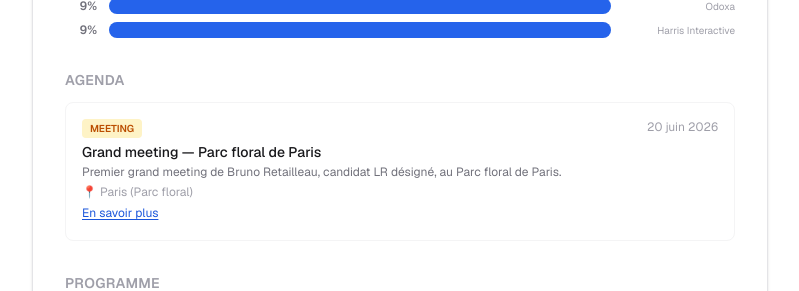
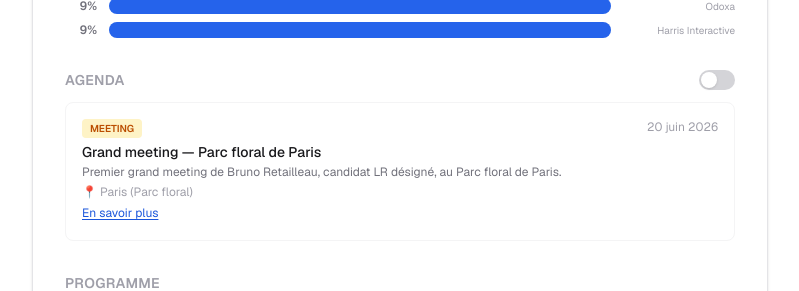
Before and after one commit to Vincent-Renard/elyz2027, a Next.js app: page /candidats/bruno-retailleau in a window 1280 px wide. Shown: the part 742-1033 px from the top of the page, without its empty margins (240-1039 px from the left). Built offline with nearby package versions, Linux system fonts and the light colour scheme.

Commit message:
Add toggle to hide past agenda events on candidate page

```diff
--- a/src/app/candidats/[slug]/page.tsx
+++ b/src/app/candidats/[slug]/page.tsx
@@ -2,6 +2,7 @@ import { candidates } from "@/data/candidates";
 import { articles } from "@/data/articles";
 import { polls } from "@/data/polls";
 import { agendaEvents } from "@/data/agenda";
+import AgendaSection from "@/components/AgendaSection";
 import ProgramSection from "@/components/ProgramSection";
 import Link from "next/link";
 import { notFound } from "next/navigation";
@@ -216,57 +217,7 @@ export default async function CandidatePage({
             .filter((e) => e.candidateId === candidate.id)
             .sort((a, b) => a.date.localeCompare(b.date));
 
-          if (candidateAgenda.length === 0) return null;
-
-          const typeLabels = {
-            meeting: { label: "Meeting", class: "bg-amber-100 text-amber-700" },
-            conference: { label: "Conférence", class: "bg-purple-100 text-purple-700" },
-            media: { label: "Média", class: "bg-blue-100 text-blue-700" },
-          };
-
-          return (
-            <div className="mt-8">
-              <h2 className="text-sm font-semibold uppercase tracking-wide text-zinc-400">
-                Agenda
-              </h2>
-              <ul className="mt-3 space-y-3">
-                {candidateAgenda.map((e) => {
-                  const t = typeLabels[e.type];
-                  const isPast = new Date(e.date) < new Date();
-                  return (
-                    <li
-                      key={e.id}
-                      className={`rounded-lg border border-zinc-100 p-4 ${isPast ? "opacity-50" : ""}`}
-                    >
-                      <div className="flex items-start justify-between gap-2">
-                        <span className={`rounded px-2 py-0.5 text-[10px] font-semibold uppercase ${t.class}`}>
-                          {t.label}
-                        </span>
-                        <span className={`text-xs ${isPast ? "text-zinc-300" : "text-zinc-400"}`}>
-                          {formatDate(e.date)}
-                        </span>
-                      </div>
-                      <p className="mt-1 text-sm font-medium text-zinc-900">{e.label}</p>
-                      <p className="mt-0.5 text-xs text-zinc-500">{e.description}</p>
-                      {e.location && (
-                        <p className="mt-1 text-xs text-zinc-400">📍 {e.location}</p>
-                      )}
-                      {e.url && (
-                        <a
-                          href={e.url}
-                          target="_blank"
-                          rel="noopener noreferrer"
-                          className="mt-1 inline-block text-xs text-elyz-blue underline underline-offset-2"
-                        >
-                          En savoir plus
-                        </a>
-                      )}
-                    </li>
-                  );
-                })}
-              </ul>
-            </div>
-          );
+          return <AgendaSection events={candidateAgenda} />;
         })()}
 
         <ProgramSection candidateId={candidate.id} programUrl={candidate.programUrl} />
--- /dev/null
+++ b/src/components/AgendaSection.tsx
@@ -0,0 +1,100 @@
+"use client";
+
+import { useState } from "react";
+import type { AgendaEvent } from "@/data/agenda";
+
+function formatDate(dateStr: string) {
+  const [y, m, d] = dateStr.split("-").map(Number);
+  return new Date(y, m - 1, d).toLocaleDateString("fr-FR", {
+    day: "numeric",
+    month: "long",
+    year: "numeric",
+  });
+}
+
+const typeLabels = {
+  meeting: { label: "Meeting", class: "bg-amber-100 text-amber-700" },
+  conference: { label: "Conférence", class: "bg-purple-100 text-purple-700" },
+  media: { label: "Média", class: "bg-blue-100 text-blue-700" },
+};
+
+export default function AgendaSection({ events }: { events: AgendaEvent[] }) {
+  const [hidePast, setHidePast] = useState(false);
+  const today = new Date();
+
+  const filtered = hidePast
+    ? events.filter((e) => new Date(e.date) >= today)
+    : events;
+
+  if (events.length === 0) return null;
+
+  return (
+    <div className="mt-8">
+      <div className="flex items-center justify-between">
+        <h2 className="text-sm font-semibold uppercase tracking-wide text-zinc-400">
+          Agenda
+        </h2>
+        <button
+          onClick={() => setHidePast(!hidePast)}
+          className={`relative inline-flex h-5 w-9 items-center rounded-full transition-colors ${
+            hidePast ? "bg-elyz-blue" : "bg-zinc-300"
+          }`}
+        >
+          <span
+            className={`inline-block h-4 w-4 transform rounded-full bg-white shadow-sm transition-transform ${
+              hidePast ? "translate-x-4" : "translate-x-0.5"
+            }`}
+          />
+        </button>
+      </div>
+      {hidePast && (
+        <p className="mt-1 text-[11px] text-zinc-400">
+          Masquer les événements passés
+        </p>
+      )}
+
+      <ul className="mt-3 space-y-3">
+        {filtered.map((e) => {
+          const t = typeLabels[e.type];
+          const isPast = new Date(e.date) < today;
+          return (
+            <li
+              key={e.id}
+              className={`rounded-lg border border-zinc-100 p-4 ${isPast ? "opacity-50" : ""}`}
+            >
+              <div className="flex items-start justify-between gap-2">
+                <span className={`rounded px-2 py-0.5 text-[10px] font-semibold uppercase ${t.class}`}>
+                  {t.label}
+                </span>
+                <span className={`text-xs ${isPast ? "text-zinc-300" : "text-zinc-400"}`}>
+                  {formatDate(e.date)}
+                </span>
+              </div>
+              <p className="mt-1 text-sm font-medium text-zinc-900">{e.label}</p>
+              <p className="mt-0.5 text-xs text-zinc-500">{e.description}</p>
+              {e.location && (
+                <p className="mt-1 text-xs text-zinc-400">📍 {e.location}</p>
+              )}
+              {e.url && (
+                <a
+                  href={e.url}
+                  target="_blank"
+                  rel="noopener noreferrer"
+                  className="mt-1 inline-block text-xs text-elyz-blue underline underline-offset-2"
+                >
+                  En savoir plus
+                </a>
+              )}
+            </li>
+          );
+        })}
+      </ul>
+
+      {hidePast && filtered.length === 0 && (
+        <p className="mt-3 text-sm italic text-zinc-400">
+          Aucun événement à venir.
+        </p>
+      )}
+    </div>
+  );
+}
```
